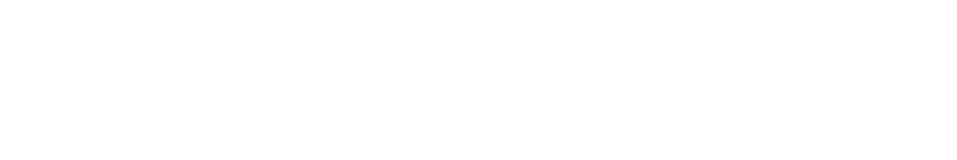
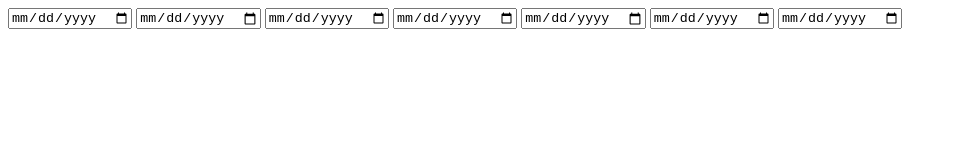
Before and after one commit to Askarovic/task2, a plain HTML site: page index.html in a window 1280 px wide. Shown: the whole page, without its empty margins (0-957 px from the left). Drawn offline with Linux system fonts and the light colour scheme.

Commit message:
feat: add date

```diff
--- a/index.html
+++ b/index.html
@@ -8,6 +8,14 @@
     <title>Project-task2</title>
 </head>
 <body>
-
+<form action="">
+    <input type="date">
+    <input type="date">
+    <input type="date">
+    <input type="date">
+    <input type="date">
+    <input type="date">
+    <input type="date">
+</form>
 </body>
 </html>
```
